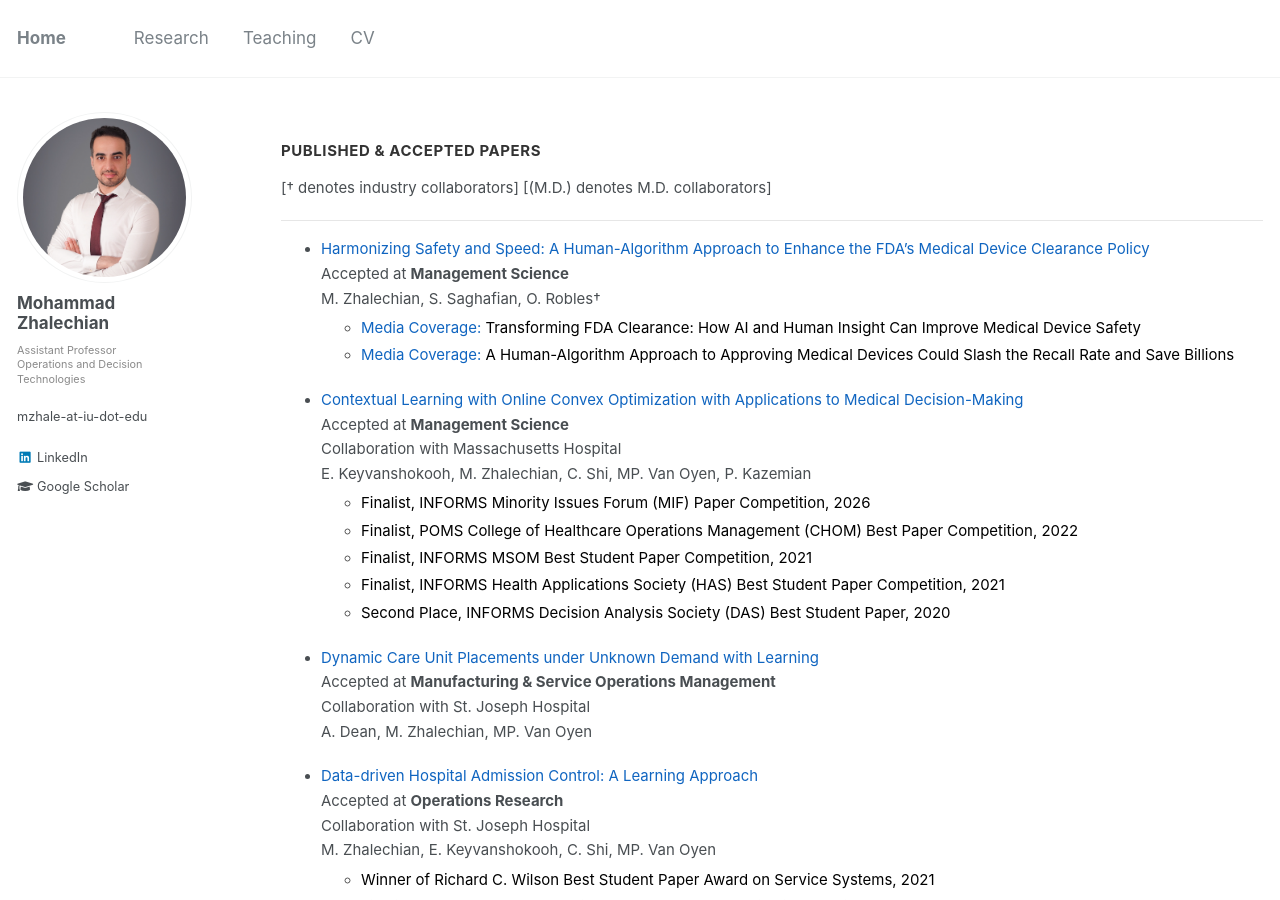
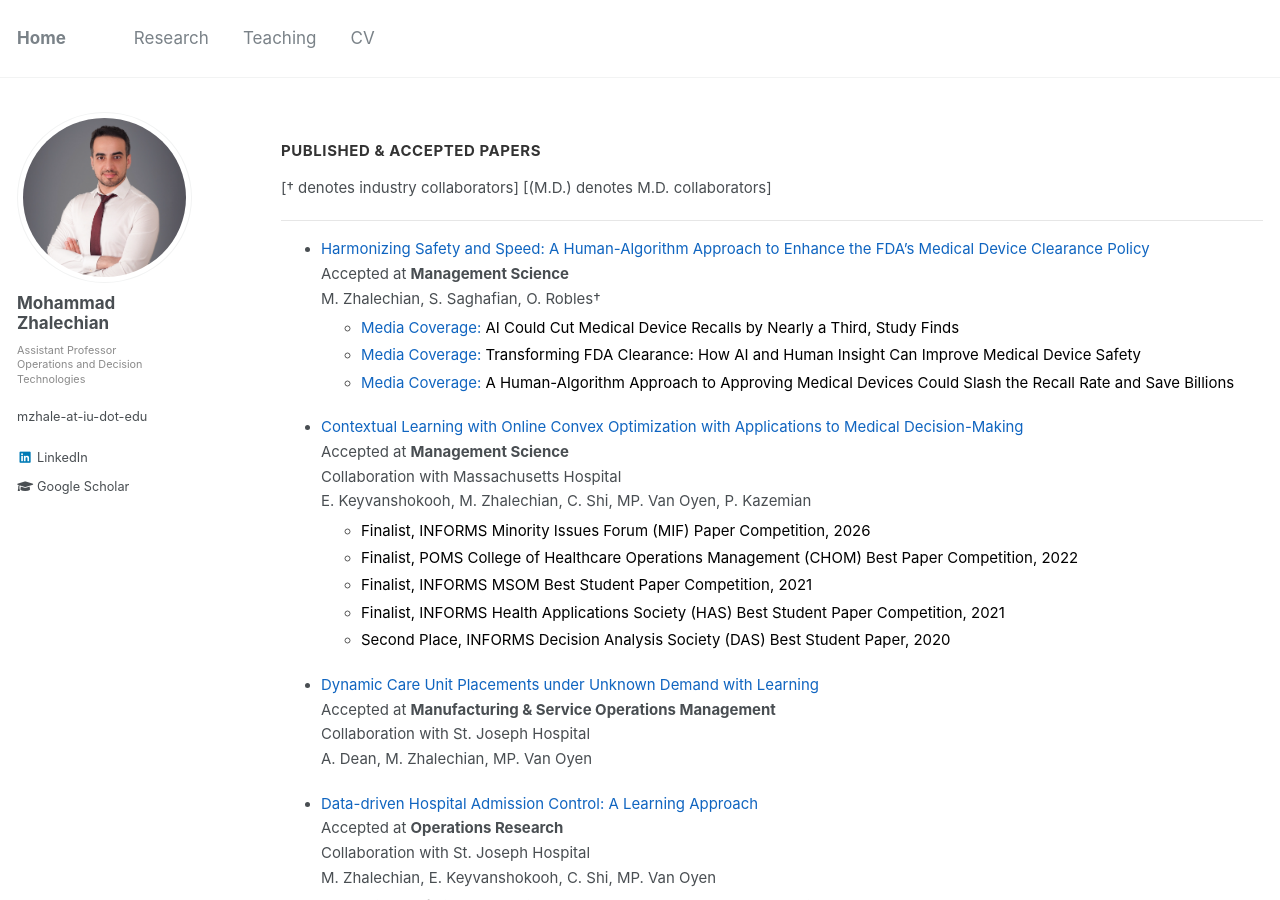
Before and after one commit to mzhalechian/mzhalechian.github.io, a Jekyll site: the page built from _pages/research.md, in a window 1280 px wide and 900 px high. Built offline with Jekyll 4.4.1, drawn with Linux system fonts in a browser that asks for light colours.

Commit message:
Add INFORMS news release coverage of the FDA paper to research page and CV
Co-Authored-By: Claude Fable 5.1 <noreply@anthropic.com>

```diff
--- a/_pages/research.md
+++ b/_pages/research.md
@@ -36,6 +36,7 @@ ___
 * [Harmonizing Safety and Speed: A Human-Algorithm Approach to Enhance the FDA's Medical Device Clearance Policy](https://pubsonline.informs.org/doi/abs/10.1287/mnsc.2024.06477)
 Accepted at **Management Science**
 M. Zhalechian, S. Saghafian, O. Robles&dagger;
+  * <span style="color:black">[Media Coverage:](https://www.informs.org/News-Room/INFORMS-Releases/News-Releases/AI-Could-Cut-Medical-Device-Recalls-by-Nearly-a-Third-Study-Finds) AI Could Cut Medical Device Recalls by Nearly a Third, Study Finds </span>
   * <span style="color:black"> [Media Coverage:](https://www.devdiscourse.com/article/health/3021077-transforming-fda-clearance-how-ai-and-human-insight-can-improve-medical-device-safety) Transforming FDA Clearance: How AI and Human Insight Can Improve Medical Device Safety </span>
   * <span style="color:black">[Media Coverage:](https://www.hks.harvard.edu/faculty-research/policy-topics/health/human-algorithm-approach-approving-medical-devices-could) A Human-Algorithm Approach to Approving Medical Devices Could Slash the Recall Rate and Save Billions </span>
 
```
Also changed, not shown: 1 other file.
